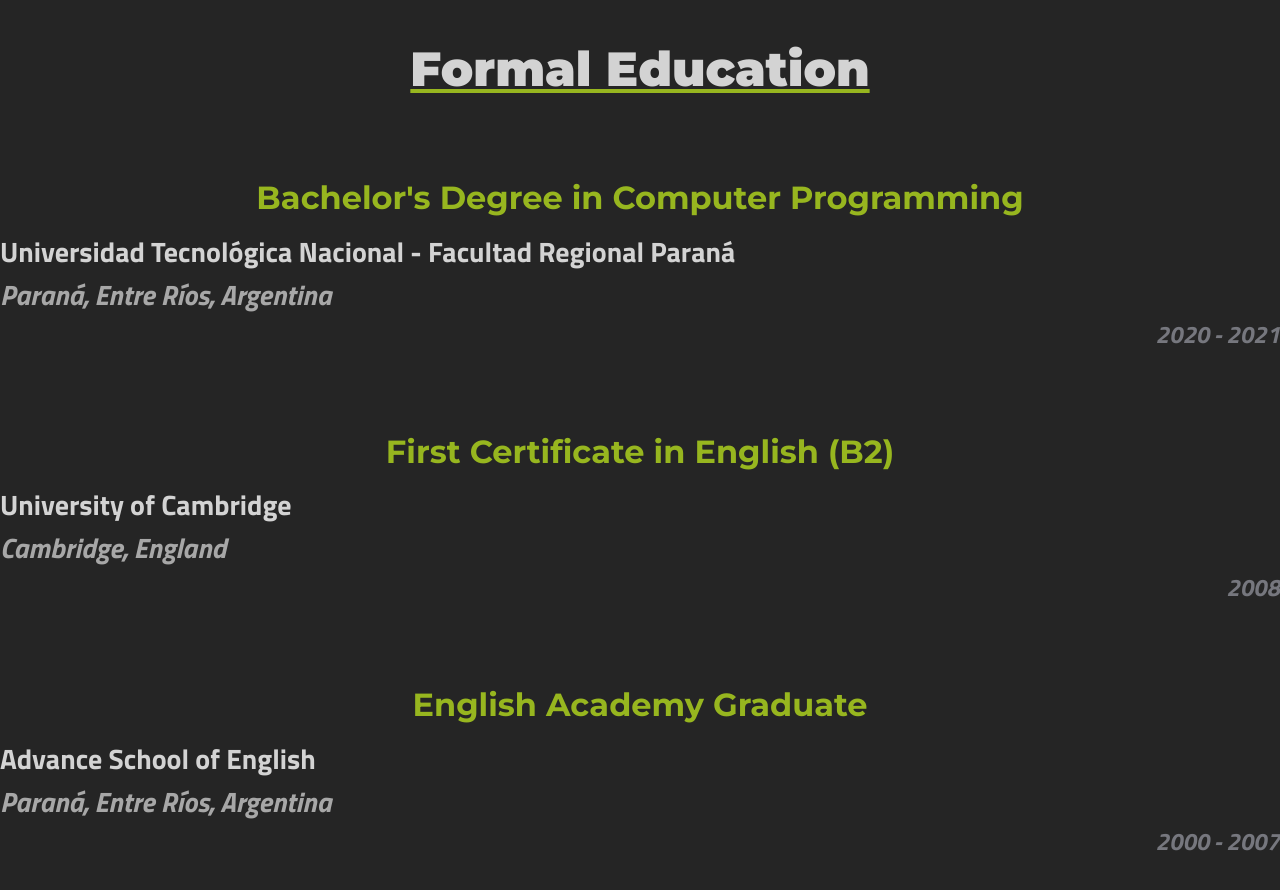
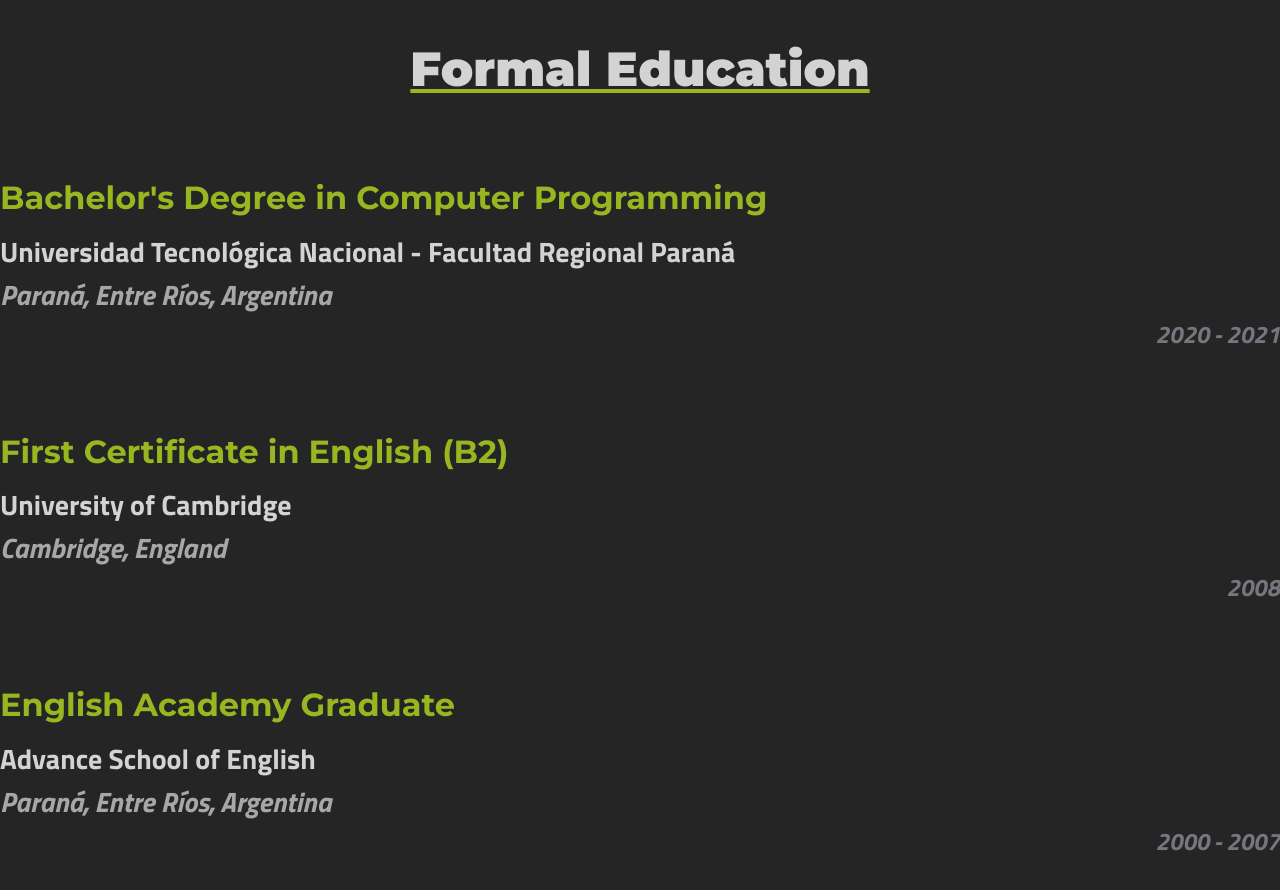
Before and after one commit to julian-cabrera/portfolio-jcabrera-v1, a Next.js app: page /education/components/FormalList in a window 1280 px wide. Shown: the top 890 px of the page. Built offline with nearby package versions, Linux system fonts and the light colour scheme.

Commit message:
fixed education headings

```diff
--- a/src/pages/education/components/FormalCard.module.css
+++ b/src/pages/education/components/FormalCard.module.css
@@ -7,7 +7,7 @@
   margin: 10vh 0 10vh 0;
 }
 
-.formal-card h1 {
+.formal-card h2 {
   color: var(--color-green);
   font: var(--font-montserrat-bold);
   font-size: 2rem;
@@ -15,18 +15,18 @@
   text-decoration: none;
 }
 
-.formal-card h2 {
+.formal-card h3 {
   font: var(--font-titillium-bold);
   font-size: 1.75rem;
 }
 
-.formal-card h3 {
+.formal-card h4 {
   font: var(--font-titillium-bold-italic);
   font-size: 1.75rem;
   opacity: 0.75;
 }
 
-.formal-card h4 {
+.formal-card h5 {
   color: var(--color-gray);
   font: var(--font-titillium-bold-italic);
   font-size: 1.5rem;
--- a/src/pages/education/components/FormalCard.tsx
+++ b/src/pages/education/components/FormalCard.tsx
@@ -10,10 +10,10 @@ type Props = {
 const FormalCard: React.FC<Props> = (props) => {
   return (
     <article className={classes["formal-card"]}>
-      <h1>{props.title}</h1>
-      <h2>{props.institution}</h2>
-      <h3>{props.location}</h3>
-      <h4>{props.time}</h4>
+      <h2>{props.title}</h2>
+      <h3>{props.institution}</h3>
+      <h4>{props.location}</h4>
+      <h5>{props.time}</h5>
     </article>
   );
 };
```
